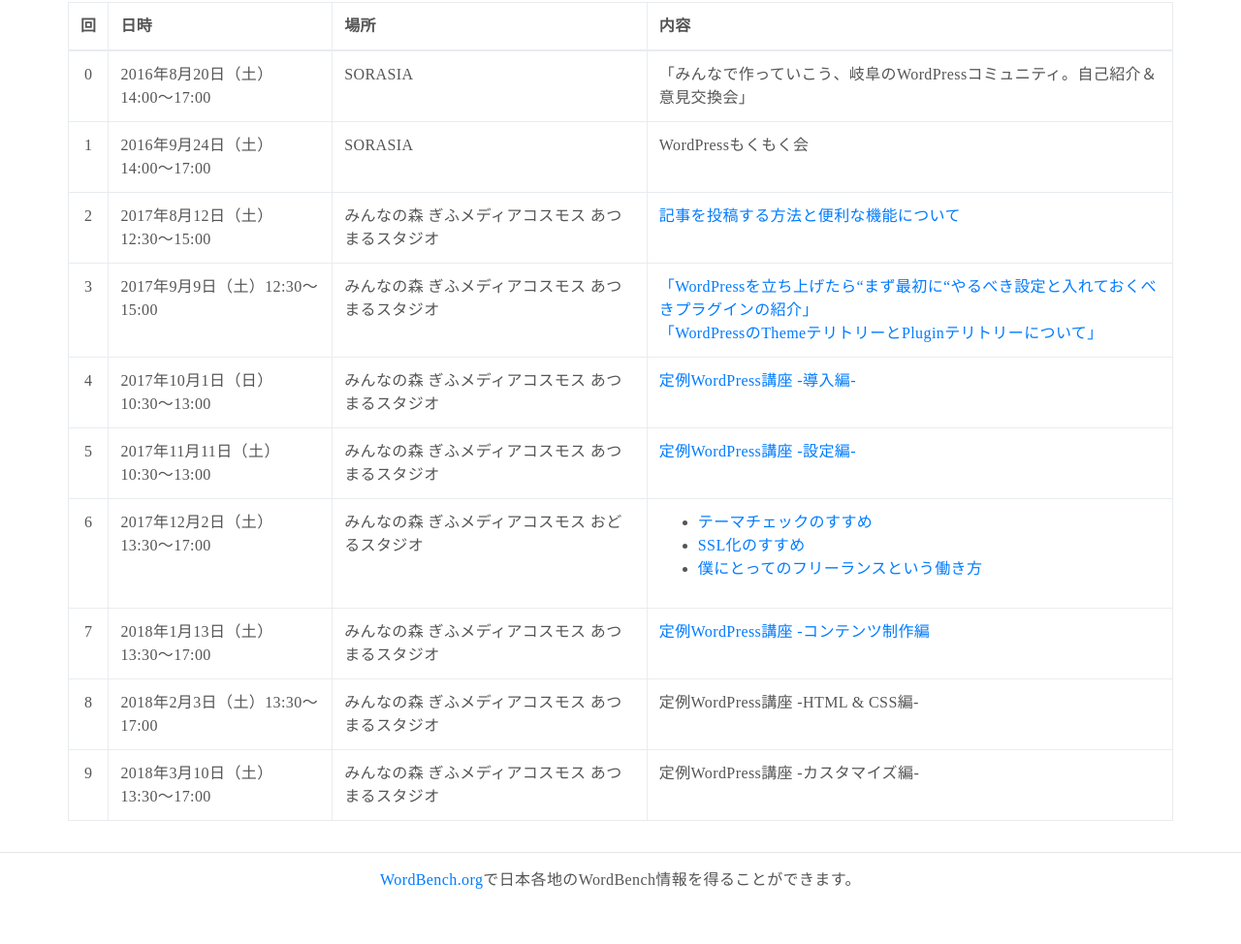
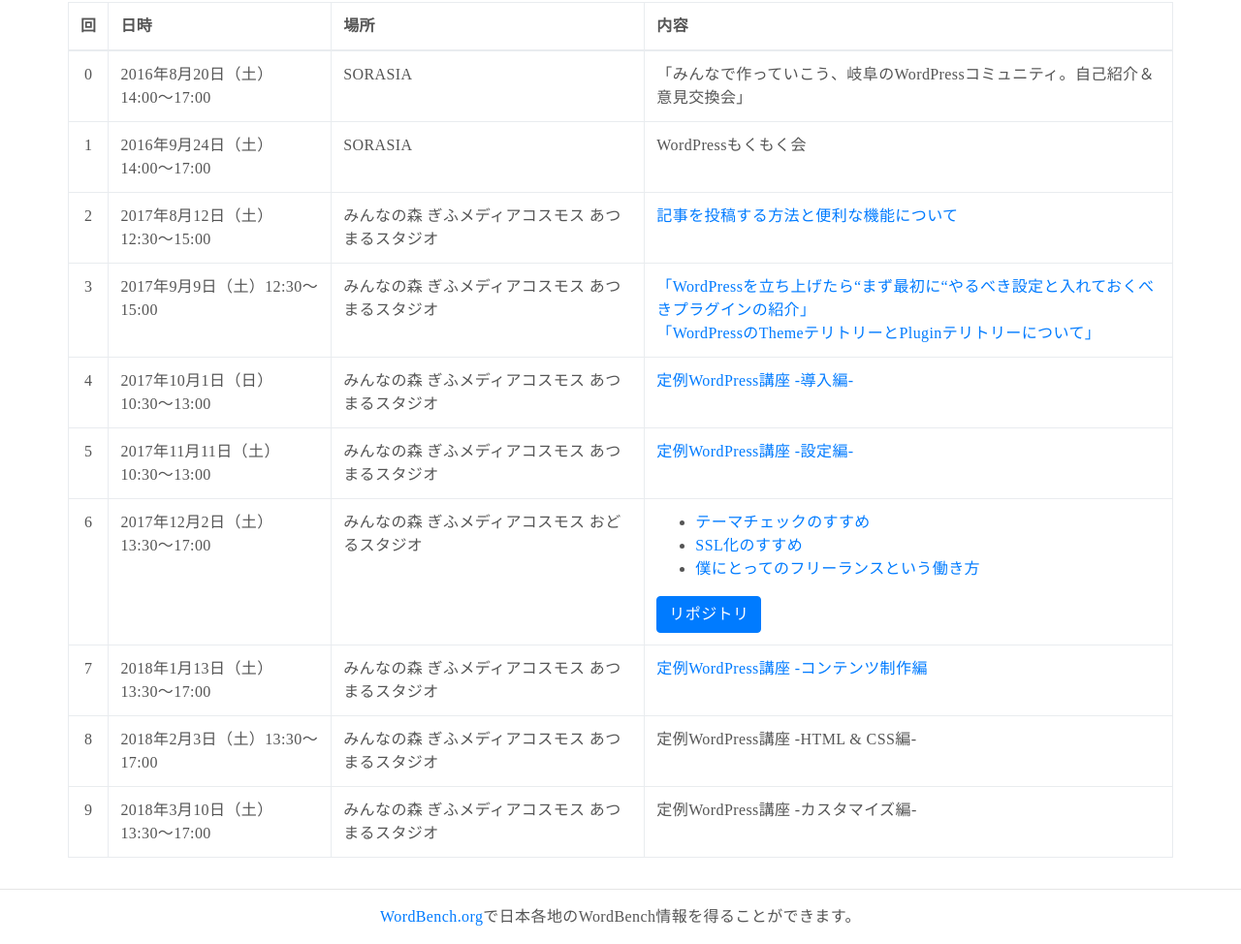
Before and after one commit to wbgifu/doc, a plain HTML site: page index.html in a window 1280 px wide. Shown: the part 1252-2226 px from the top of the page at 97% size. Before the commit the page ends 2188 px from the top, so only its background shows below. Drawn offline with nearby package versions, Linux system fonts and the light colour scheme; a web font is replaced by a local one.

Commit message:
add button

```diff
--- a/index.html
+++ b/index.html
@@ -138,6 +138,7 @@
 									<li><a href="https://wbgifu.connpass.com/event/71119/">SSL化のすすめ</a></li>
 									<li><a href="https://wbgifu.connpass.com/event/71119/">僕にとってのフリーランスという働き方</a></li>
 								</ul>
+								<a href="https://github.com/wbgifu/doc/tree/master/event/006-20171202" class="btn btn-small btn-primary">リポジトリ</a>
 							</td>
 		        </tr>
 		        <tr>
```
